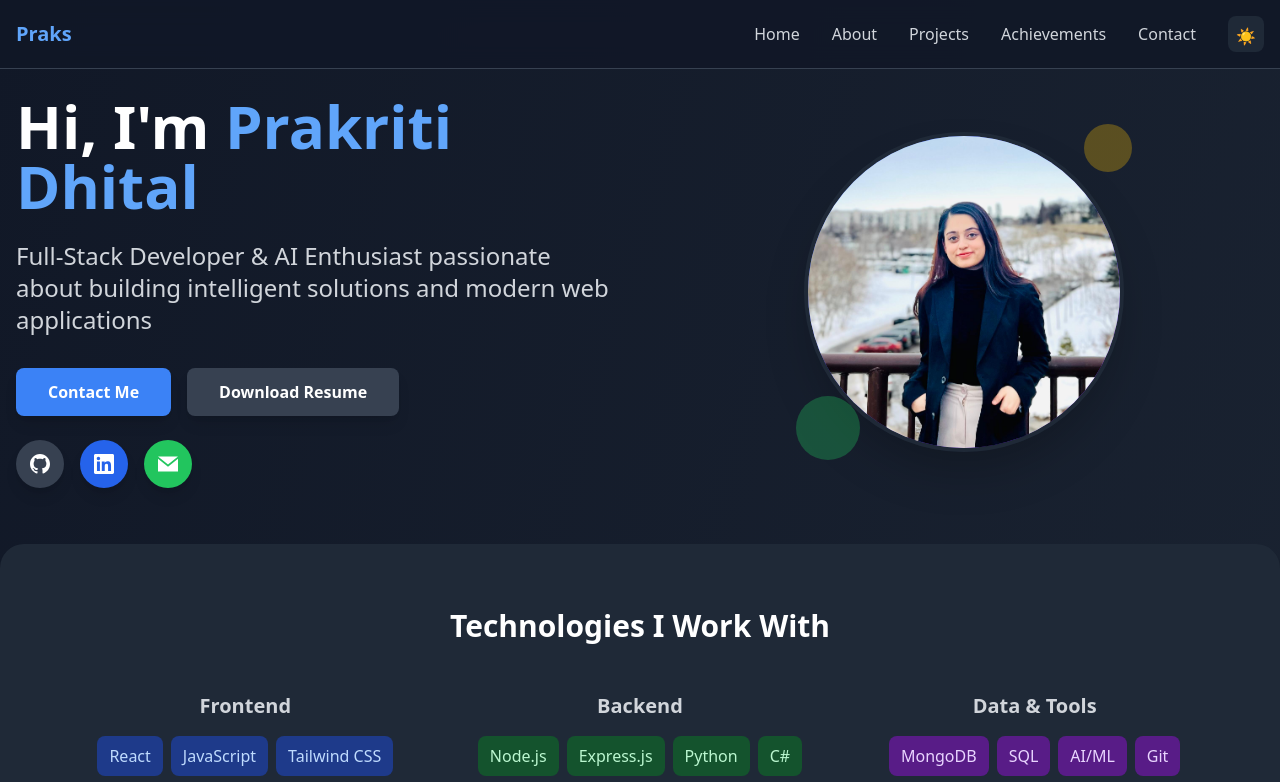
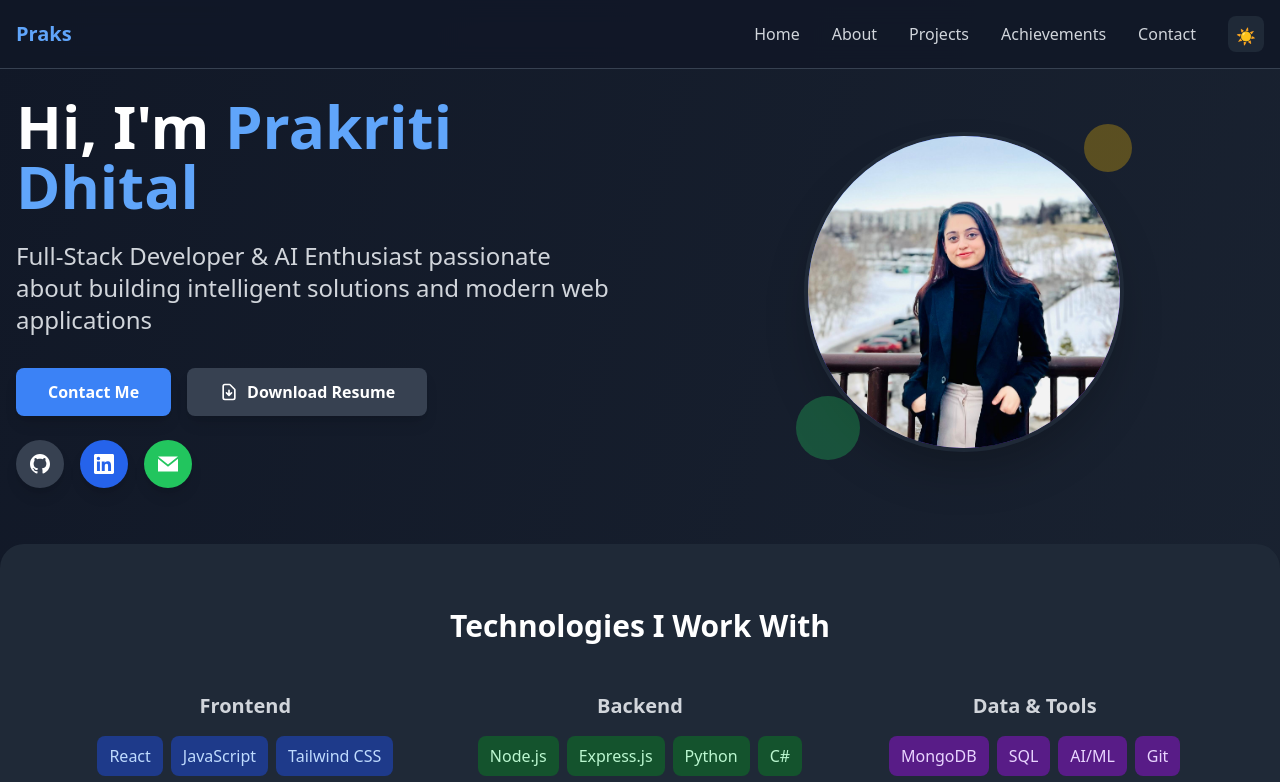
Before and after one commit to DhitalPrakriti/portfolio-website, a React (Create React App) app in the folder frontend/: page / in a window 1280 px wide. Shown: the top 782 px of the page. Built offline with nearby package versions, Linux system fonts and the light colour scheme; the HTML template or start-up script is replaced by a standard one.

Commit message:
Fix resume download filename

```diff
--- a/frontend/src/App.js
+++ b/frontend/src/App.js
@@ -100,10 +100,13 @@
                   </button>
 
                   <a
-                    href="/Prakriti_Dhital_Resume.pdf"
-                    download="Prakriti_Dhital_Resume.pdf"
+                    href="/Prakriti_Dhital_resume.pdf"
+                    download="Prakriti_Dhital_resume.pdf"
                     className="bg-gray-800 dark:bg-gray-700 text-white px-8 py-3 rounded-lg font-semibold hover:bg-gray-900 dark:hover:bg-gray-600 transition-colors shadow-lg flex items-center gap-2"
                   >
+                    <svg className="w-5 h-5" fill="none" stroke="currentColor" viewBox="0 0 24 24">
+                      <path strokeLinecap="round" strokeLinejoin="round" strokeWidth={2} d="M12 10v6m0 0l-3-3m3 3l3-3m2 8H7a2 2 0 01-2-2V5a2 2 0 012-2h5.586a1 1 0 01.707.293l5.414 5.414a1 1 0 01.293.707V19a2 2 0 01-2 2z" />
+                    </svg>
                     <span>Download Resume</span>
                   </a>
                 </div>
```
